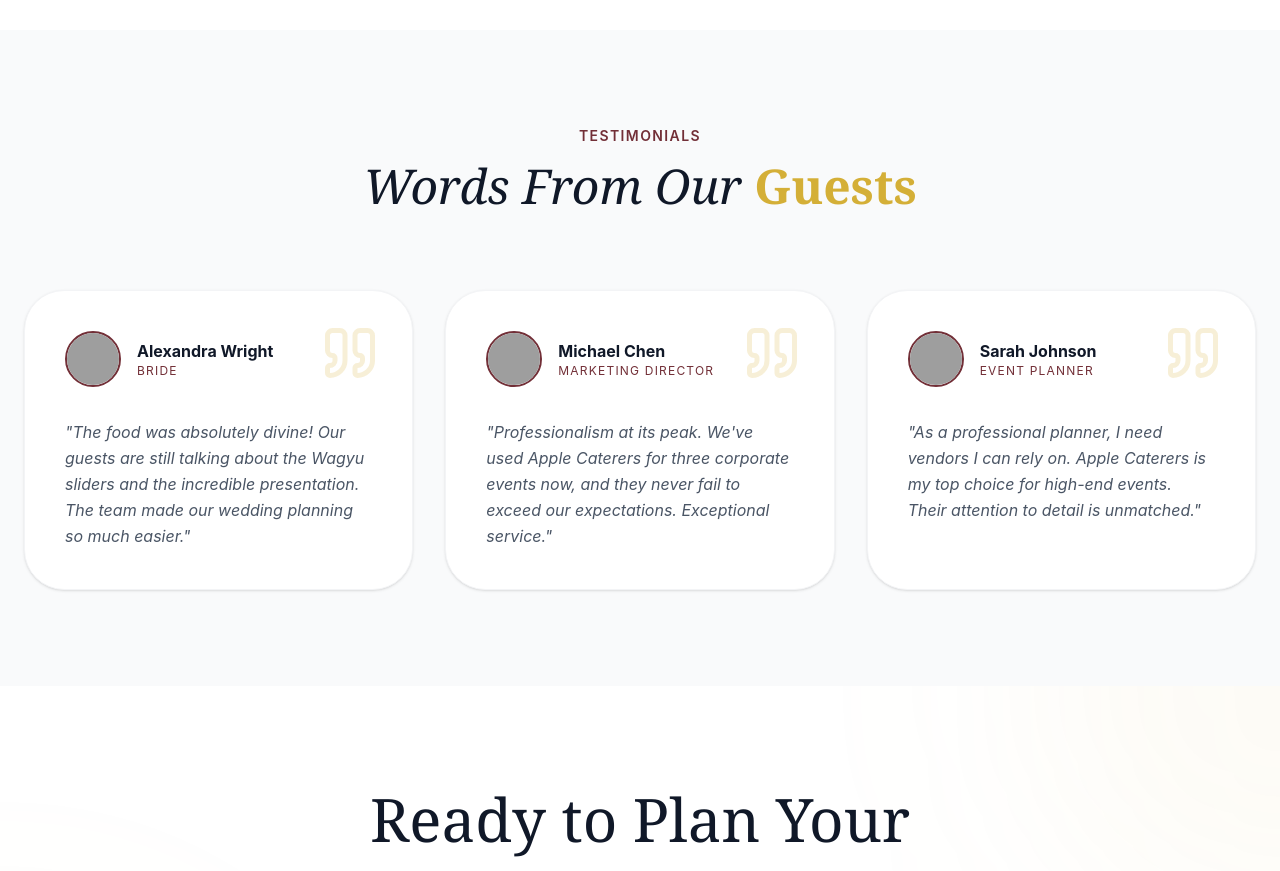
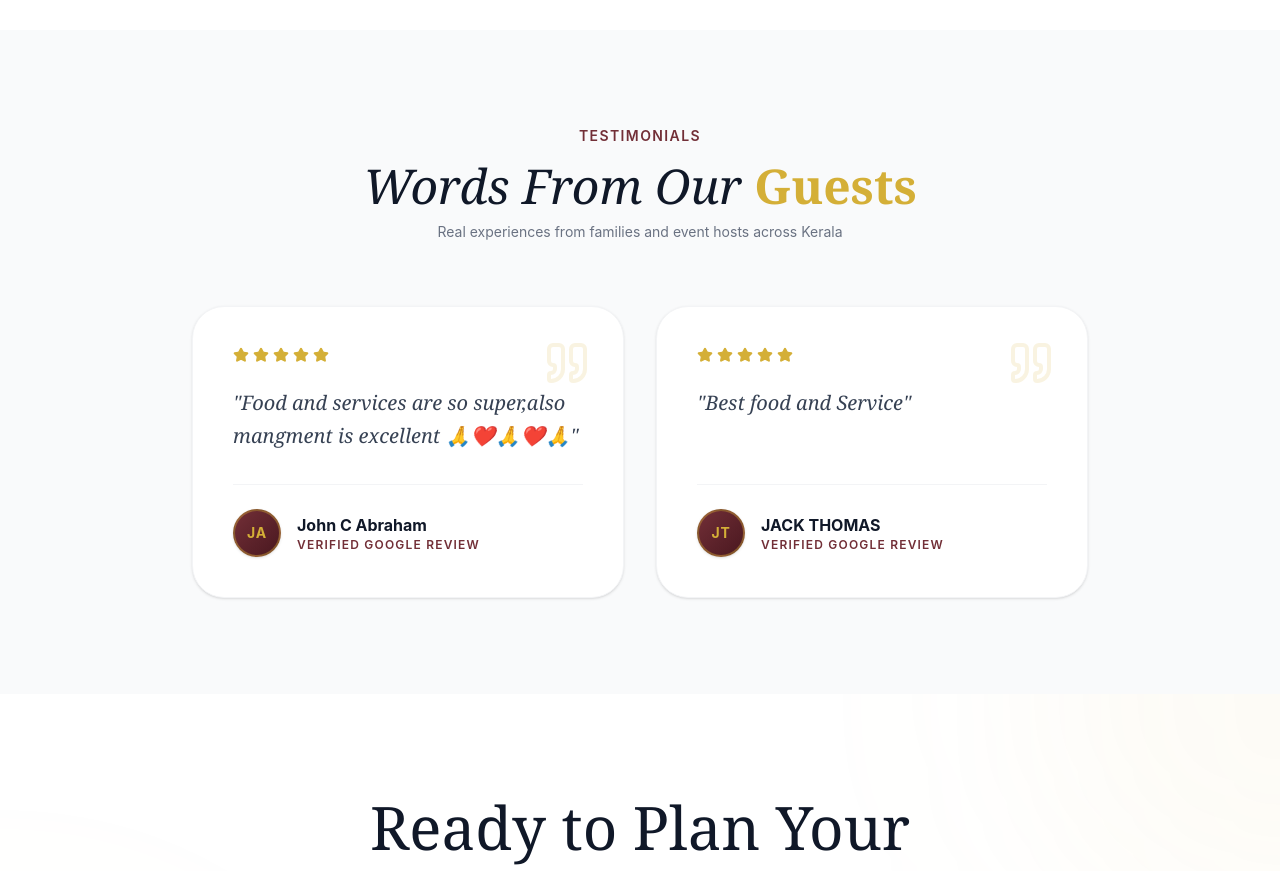
Before and after one commit to J1309/Apple-Caterers, a Next.js app in the folder apps/web/: page / in a window 1280 px wide. Shown: the part 2500-3371 px from the top of the page. Built offline with nearby package versions, Linux system fonts and the light colour scheme; grey boxes are pictures that could not be loaded.

Commit message:
feat(testimonials): add real client reviews for John C Abraham and Jack Thomas

```diff
--- a/apps/web/src/components/sections/testimonials.tsx
+++ b/apps/web/src/components/sections/testimonials.tsx
@@ -2,29 +2,22 @@
 
 import React from 'react';
 import { motion } from 'motion/react';
-import { Quote } from 'lucide-react';
+import { Quote, Star } from 'lucide-react';
 
 const testimonials = [
   {
-    name: 'Alexandra Wright',
-    role: 'Bride',
-    text: 'The food was absolutely divine! Our guests are still talking about the Wagyu sliders and the incredible presentation. The team made our wedding planning so much easier.',
-    image:
-      'https://images.unsplash.com/photo-1494790108377-be9c29b29330?q=80&w=200&auto=format&fit=crop',
+    name: 'John C Abraham',
+    role: 'Verified Google Review',
+    text: 'Food and services are so super,also mangment is excellent 🙏❤️🙏❤️🙏',
+    rating: 5,
+    initials: 'JA',
   },
   {
-    name: 'Michael Chen',
-    role: 'Marketing Director',
-    text: "Professionalism at its peak. We've used Apple Caterers for three corporate events now, and they never fail to exceed our expectations. Exceptional service.",
-    image:
-      'https://images.unsplash.com/photo-1472099645785-5658abf4ff4e?q=80&w=200&auto=format&fit=crop',
-  },
-  {
-    name: 'Sarah Johnson',
-    role: 'Event Planner',
-    text: 'As a professional planner, I need vendors I can rely on. Apple Caterers is my top choice for high-end events. Their attention to detail is unmatched.',
-    image:
-      'https://images.unsplash.com/photo-1438761681033-6461ffad8d80?q=80&w=200&auto=format&fit=crop',
+    name: 'JACK THOMAS',
+    role: 'Verified Google Review',
+    text: 'Best food and Service',
+    rating: 5,
+    initials: 'JT',
   },
 ];
 
@@ -32,38 +25,54 @@ export function Testimonials() {
   return (
     <section className="py-24 bg-gray-50">
       <div className="container mx-auto px-6">
-        <div className="text-center mb-20">
+        <div className="text-center mb-16">
           <span className="text-maroon font-semibold tracking-widest uppercase text-sm mb-4 block">
             Testimonials
           </span>
           <h2 className="text-4xl md:text-5xl font-serif text-gray-900 italic">
             Words From Our <span className="text-gold not-italic font-bold">Guests</span>
           </h2>
+          <p className="text-gray-500 text-sm mt-3 max-w-md mx-auto">
+            Real experiences from families and event hosts across Kerala
+          </p>
         </div>
 
-        <div className="grid grid-cols-1 md:grid-cols-3 gap-8">
+        <div className="grid grid-cols-1 md:grid-cols-2 gap-8 max-w-4xl mx-auto">
           {testimonials.map((t, index) => (
             <motion.div
               key={t.name}
               initial={{ opacity: 0, y: 20 }}
               whileInView={{ opacity: 1, y: 0 }}
-              transition={{ delay: index * 0.1 }}
+              transition={{ delay: index * 0.1, duration: 0.6 }}
               viewport={{ once: true }}
-              className="bg-white p-10 rounded-[40px] border border-gray-100 shadow-sm relative"
+              className="bg-white p-8 sm:p-10 rounded-[32px] border border-gray-100 shadow-sm relative flex flex-col justify-between hover:shadow-md transition-shadow"
             >
-              <Quote className="absolute top-8 right-8 text-gold/20" size={60} />
-              <div className="flex items-center gap-4 mb-8">
-                <img
-                  src={t.image}
-                  alt={t.name}
-                  className="w-14 h-14 rounded-full object-cover border-2 border-maroon"
-                />
+              <Quote className="absolute top-8 right-8 text-gold/15" size={48} />
+
+              <div>
+                {/* 5-Star Rating */}
+                <div className="flex items-center gap-1 mb-6 text-gold">
+                  {[...Array(t.rating)].map((_, i) => (
+                    <Star key={i} size={16} fill="var(--color-gold)" className="text-gold" />
+                  ))}
+                </div>
+
+                {/* Review Text */}
+                <p className="text-gray-700 font-serif text-lg sm:text-xl italic leading-relaxed mb-8">
+                  "{t.text}"
+                </p>
+              </div>
+
+              {/* Author & Badge */}
+              <div className="flex items-center gap-4 pt-6 border-t border-gray-100">
+                <div className="w-12 h-12 rounded-full bg-gradient-to-br from-maroon to-[#4a1820] text-gold font-bold flex items-center justify-center text-sm tracking-wider border-2 border-gold/40 shadow-sm shrink-0">
+                  {t.initials}
+                </div>
                 <div>
-                  <h4 className="text-gray-900 font-bold">{t.name}</h4>
-                  <p className="text-maroon text-xs uppercase tracking-widest">{t.role}</p>
+                  <h4 className="text-gray-900 font-bold text-base">{t.name}</h4>
+                  <p className="text-maroon text-xs uppercase tracking-widest font-semibold">{t.role}</p>
                 </div>
               </div>
-              <p className="text-gray-600 italic leading-relaxed">"{t.text}"</p>
             </motion.div>
           ))}
         </div>
```
